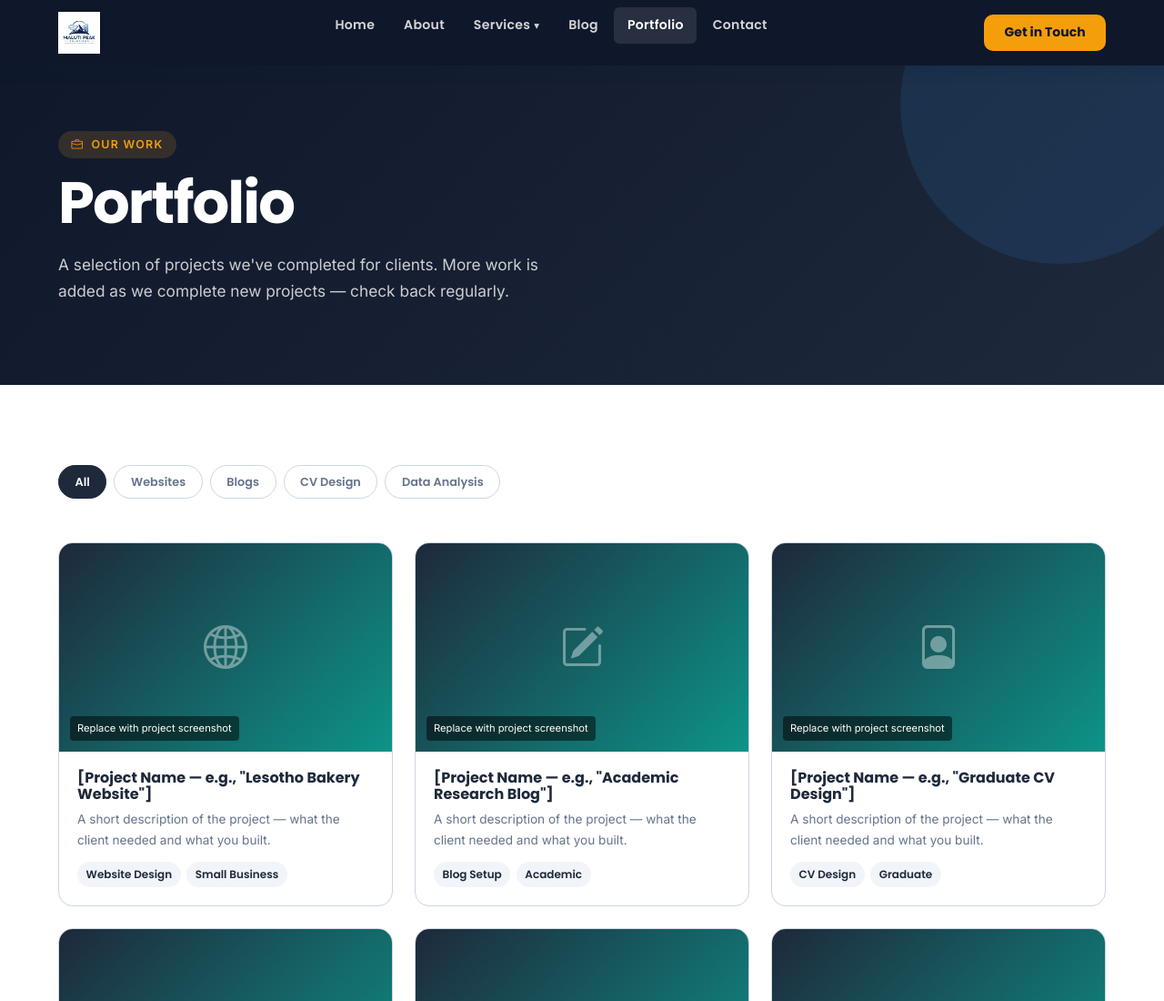
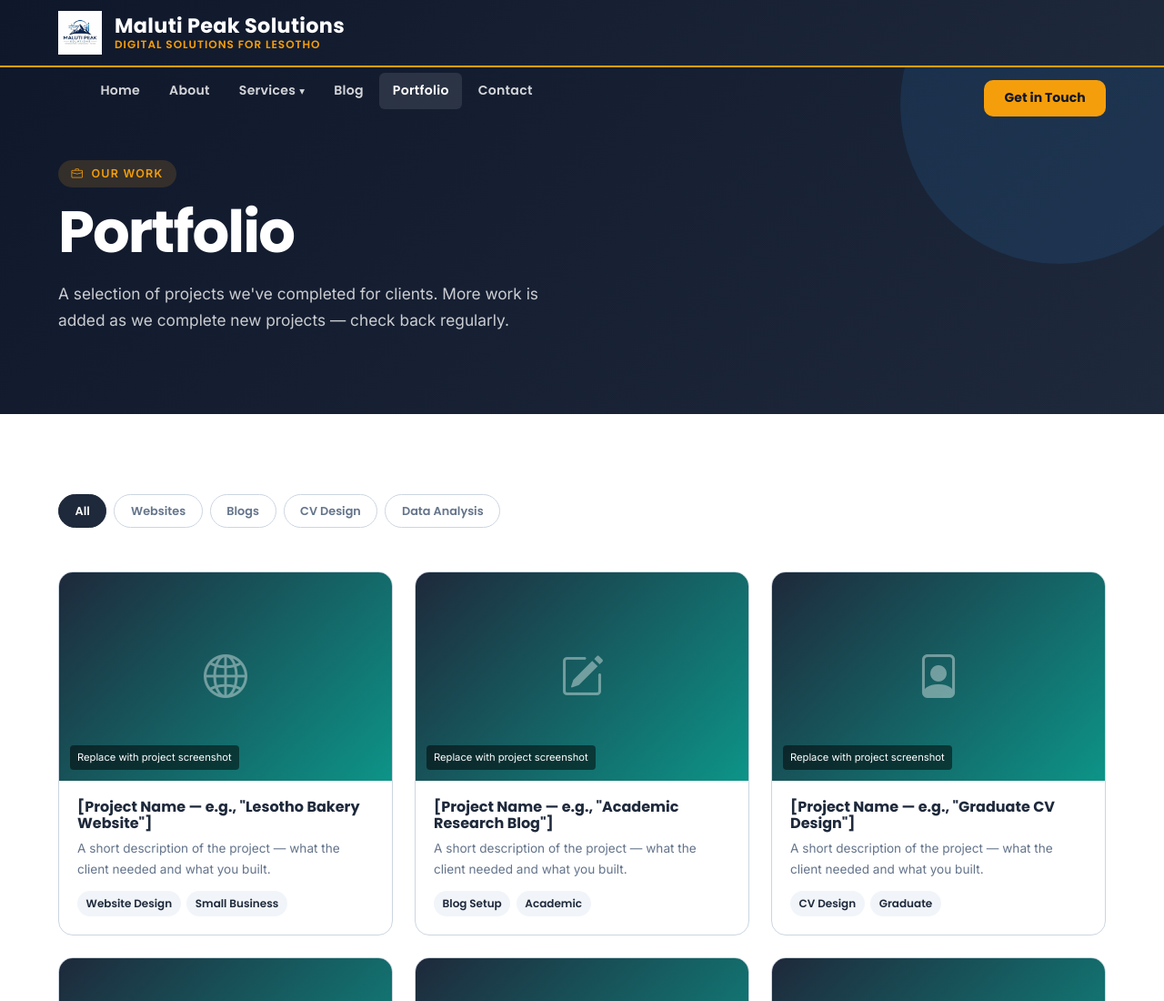
Before and after one commit to Lekau09/Maluti-Peak-Solutions, a plain HTML site: page portfolio.html in a window 1280 px wide. Shown: the top 1100 px of the page at 91% size. Drawn offline with nearby package versions, Linux system fonts and the light colour scheme.

Commit message:
mychanges

```diff
--- a/css/style.css
+++ b/css/style.css
@@ -26,6 +26,46 @@
   --max-width:   1200px;
   --font-head:   'Poppins', sans-serif;
   --font-body:   'Inter', sans-serif;
+}
+/* ── Site Header ────────────────────────────────────────── */
+.site-header {
+  background: rgb(100, 100, 222);
+  padding: 12px 0;
+  border-bottom: 2px solid var(--gold);
+  position: fixed;
+  top: 0;
+  left: 0;
+  width: 100%;
+  z-index: 1001;
+}
+
+.site-header__inner {
+  display: flex;
+  align-items: center;
+  gap: 14px;
+}
+
+.site-header__logo {
+  height: 48px;
+  width: auto;
+}
+
+.site-header__name {
+  font-family: 'Poppins', sans-serif;
+  font-size: 1.4rem;
+  font-weight: 700;
+  color: #fff;
+  letter-spacing: 0.3px;
+  line-height: 1.2;
+}
+
+.site-header__name span {
+  display: block;
+  font-size: 0.75rem;
+  font-weight: 400;
+  color: var(--gold);
+  letter-spacing: 1px;
+  text-transform: uppercase;
 }
 
 *, *::before, *::after { box-sizing: border-box; margin: 0; padding: 0; }
@@ -162,12 +202,13 @@ p:last-child { margin-bottom: 0; }
 /* ── 5. Navigation ────────────────────────────────────────── */
 .nav {
   position: fixed;
-  top: 0; left: 0;
+  top: 72px; left: 0;
   width: 100%;
   z-index: 1000;
-  background: var(--navy-dark);
-  box-shadow: 0 2px 20px rgba(13,31,60,0.4);
-  transition: background var(--transition);
+  background: transparent;
+  box-shadow: none;
+  transition: background 0.3s ease;
+
 }
 
 .nav__inner {
@@ -266,7 +307,7 @@ p:last-child { margin-bottom: 0; }
   align-items: center;
   position: relative;
   overflow: hidden;
-  padding-top: 72px;
+  padding-top: 144px;
   background:
     url('../images/hero-bg.jpg') center/cover no-repeat;
   background-color: var(--navy-dark);
@@ -712,7 +753,7 @@ p:last-child { margin-bottom: 0; }
 /* ── 13. Page Hero (inner pages) ──────────────────────────── */
 .page-hero {
   background: linear-gradient(135deg, var(--navy-dark) 0%, var(--navy) 100%);
-  padding: 9rem 0 5.5rem;
+  padding: 11rem 0 5.5rem;
   color: var(--white);
   position: relative;
   overflow: hidden;
--- a/js/main.js
+++ b/js/main.js
@@ -7,41 +7,20 @@ document.addEventListener('DOMContentLoaded', function () {
 
   /* ── Sticky Nav + Scroll Behaviour ─────────────────────── */
   const nav = document.querySelector('.nav');
+  nav.style.background = 'transparent';
 
   window.addEventListener('scroll', function () {
-    if (window.scrollY > 20) {
-      nav.style.boxShadow = '0 4px 24px rgba(13,31,60,0.35)';
-    } else {
-      nav.style.boxShadow = '0 2px 16px rgba(13,31,60,0.3)';
-    }
-    /* ── Portfolio & Blog Filter Buttons ────────────────────── */
-document.querySelectorAll('.filter-btn').forEach(function (btn) {
-  btn.addEventListener('click', function () {
-    // Update active button
-    const allBtns = btn.closest('[data-aos]')
-      ? btn.parentElement.querySelectorAll('.filter-btn')
-      : document.querySelectorAll('.filter-btn');
-    btn.parentElement.querySelectorAll('.filter-btn').forEach(function (b) {
-      b.classList.remove('filter-btn--active');
-    });
-    btn.classList.add('filter-btn--active');
+  if (window.scrollY > 20) {
+    nav.style.background = 'var(--navy-dark)';
+    nav.style.boxShadow = '0 4px 24px rgba(13,31,60,0.35)';
+  } else {
+    nav.style.background = 'transparent';
+    nav.style.boxShadow = 'none';
+  }
+});
 
-    const filter = btn.getAttribute('data-filter');
 
-    // Find the cards grid (next sibling .row)
-    const grid = btn.closest('.d-flex').nextElementSibling;
-    if (!grid) return;
 
-    grid.querySelectorAll('[data-category]').forEach(function (card) {
-      if (filter === 'all' || card.getAttribute('data-category') === filter) {
-        card.style.display = '';
-      } else {
-        card.style.display = 'none';
-      }
-    });
-  });
-});
-  });
 
   /* ── Mobile Hamburger Menu ──────────────────────────────── */
   const hamburger = document.querySelector('.nav__hamburger');
@@ -178,7 +157,27 @@ document.querySelectorAll('.filter-btn').forEach(function (btn) {
       }
     });
   }
+  /* ── Portfolio & Blog Filter Buttons ────────────────────── */
+   document.querySelectorAll('.filter-btn').forEach(function (btn) {
+    btn.addEventListener('click', function () {
+      btn.parentElement.querySelectorAll('.filter-btn').forEach(function (b) {
+        b.classList.remove('filter-btn--active');
+      });
+      btn.classList.add('filter-btn--active');
 
+      var filter = btn.getAttribute('data-filter');
+      var grid = document.getElementById('portfolio-grid') || document.getElementById('blog-grid');
+      if (!grid) return;
+
+      grid.querySelectorAll('[data-category]').forEach(function (card) {
+        if (filter === 'all' || card.getAttribute('data-category') === filter) {
+          card.style.display = '';
+        } else {
+          card.style.display = 'none';
+        }
+      });
+    });
+  });
   /* ── Logo image fallback ────────────────────────────────── */
   // If logo image fails to load, show text fallback
   document.querySelectorAll('.nav__logo-img, .footer__logo').forEach(function (img) {
--- a/portfolio.html
+++ b/portfolio.html
@@ -23,14 +23,21 @@
   <link rel="icon" type="image/png" href="images/logo.png" />
 </head>
 <body>
+  <!-- ══════════════════════════════════════════ SITE HEADER -->
+<header class="site-header" style="background: linear-gradient(135deg, var(--navy-dark), var(--navy));">
+  <div class="container site-header__inner">
+    <img src="images/logo.png" alt="Maluti Peak Solutions logo" class="site-header__logo" />
+    <div class="site-header__name">
+      Maluti Peak Solutions
+      <span>Digital Solutions for Lesotho</span>
+    </div>
+  </div>
+</header>
 
   <!-- ══════════════════════════════════════════ NAVIGATION -->
   <nav class="nav" role="navigation" aria-label="Main navigation">
     <div class="container nav__inner">
-      <a href="index.html" class="nav__logo" aria-label="Maluti Peak Solutions home">
-        <img src="images/logo.png" alt="Maluti Peak Solutions logo" class="nav__logo-img" loading="lazy" />
-        <div class="nav__logo-text" style="display:none;">MPS<div class="nav__logo-sub">Maluti Peak Solutions</div></div>
-      </a>
+
       <ul class="nav__links" id="navLinks">
         <li class="nav__item"><a href="index.html"    class="nav__link">Home</a></li>
         <li class="nav__item"><a href="about.html"    class="nav__link">About</a></li>
@@ -78,7 +85,7 @@
         <button class="filter-btn" data-filter="data-analysis">Data Analysis</button>
       </div>
 
-      <div class="row g-4">
+      <div class="row g-4" id="portfolio-grid">
 
         <div class="col-md-6 col-lg-4" data-category="websites"data-aos="fade-up" data-aos-delay="0">
           <div class="portfolio-card">
@@ -149,7 +156,7 @@
           </div>
         </div>
 
-        <div class="col-md-6 col-lg-4" data-aos="fade-up" data-aos-delay="100">
+        <div class="col-md-6 col-lg-4" data-category="websites"data-aos="fade-up" data-aos-delay="100">
           <div class="portfolio-card">
             <div class="portfolio-card__image">
               <i class="bi bi-laptop" style="font-size:3rem; color:rgba(255,255,255,0.4);"></i>
@@ -166,7 +173,7 @@
           </div>
         </div>
 
-        <div class="col-md-6 col-lg-4" data-aos="fade-up" data-aos-delay="200">
+        <div class="col-md-6 col-lg-4"data-category="cv-design" data-aos="fade-up" data-aos-delay="200">
           <div class="portfolio-card">
             <div class="portfolio-card__image">
               <i class="bi bi-file-earmark-person" style="font-size:3rem; color:rgba(255,255,255,0.4);"></i>
```
Also changed, not shown: about.html (+11 -4 lines), blog.html (+12 -5 lines), contact.html (+11 -4 lines), index.html (+11 -7 lines), services.html (+11 -4 lines).
